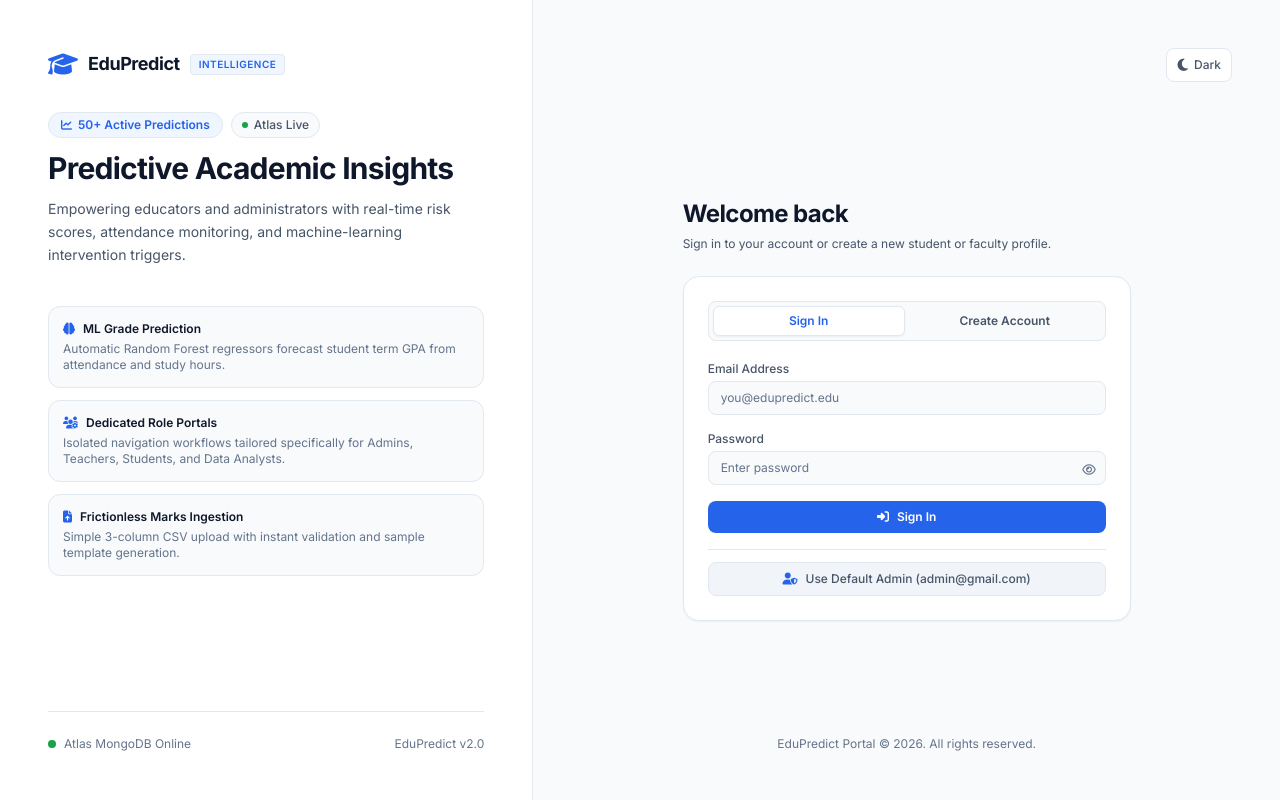
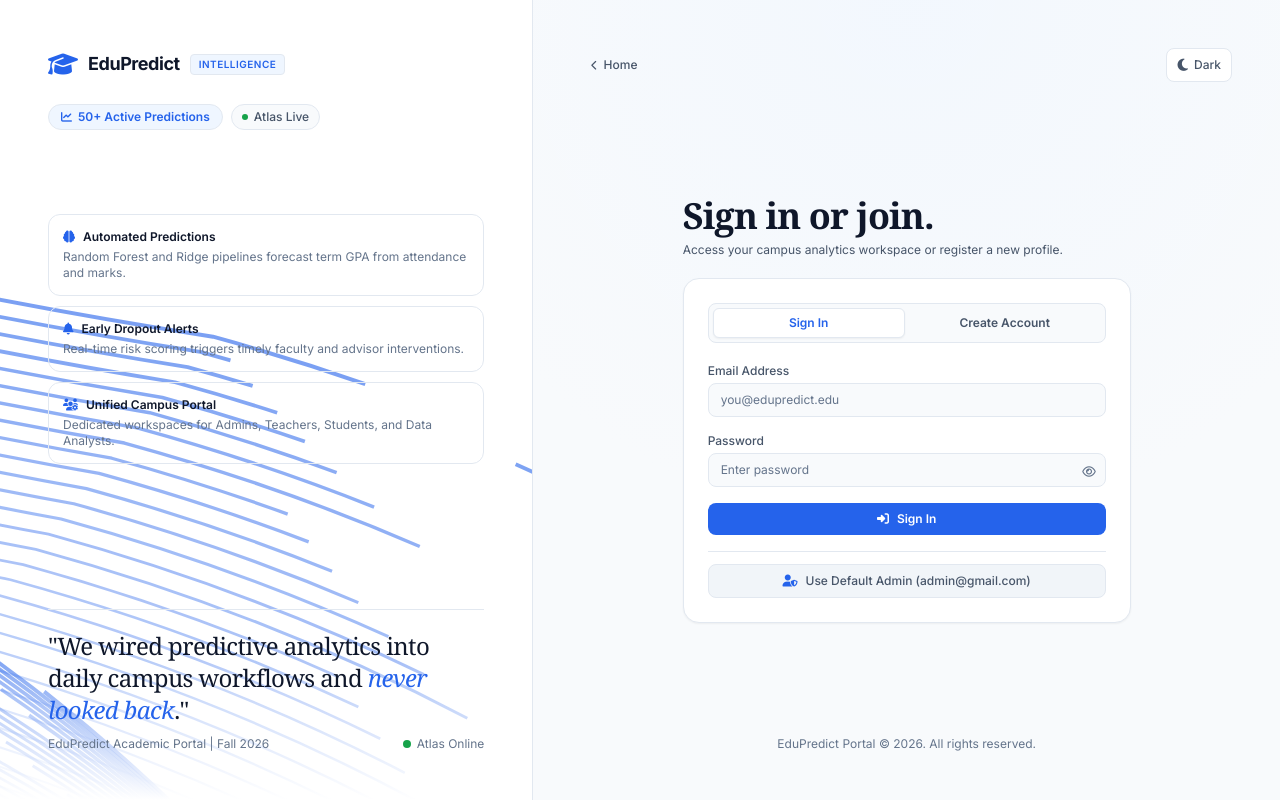
Before and after one commit to Konete326/EduPredict, a Django app: page /auth/ in a window 1280 px wide. Run offline with Django 5.2, Linux system fonts and the light colour scheme; some libraries are stand-ins or nearby versions.

Commit message:
Phase 73: Hirael Login-03 auth showcase, floating SVG paths & password strength meter

```diff
--- a/accounts/views.py
+++ b/accounts/views.py
@@ -38,7 +38,7 @@ def _get_live_stats():
     return get_cached("auth:live_stats", _fetch, ttl=60.0)
 
 
-def _render_auth(request, active_tab="login", login_email="", register_data=None):
+def _render_auth(request, active_tab="login", login_email="", register_data=None, pending_teacher_approval=False):
     stats = _get_live_stats()
     return render(
         request,
@@ -49,6 +49,7 @@ def _render_auth(request, active_tab="login", login_email="", register_data=None
             "login_email": login_email,
             "register_data": register_data or {},
             "live_predictions_count": stats.get("predictions_count", 50),
+            "pending_teacher_approval": bool(pending_teacher_approval),
         },
     )
 
@@ -147,7 +148,7 @@ def _handle_register(request):
             request,
             "Your teacher account was created and is waiting for Admin approval. You can sign in once an administrator approves it.",
         )
-        return _render_auth(request, active_tab="login", login_email=email)
+        return _render_auth(request, active_tab="login", login_email=email, pending_teacher_approval=True)
 
     session_user = serialize_session_user(user_doc)
     request.session["user"] = session_user
--- a/static/css/global.css
+++ b/static/css/global.css
@@ -194,6 +194,7 @@ html.theme-transitioning *::after {
   .ep-faq-panel { transition: none; }
   .ep-gradient-upload { animation: none; }
   .ep-drawer-panel { transition: none; }
+  .ep-auth-enter, .ep-floating-path, .ep-step-slide-next, .ep-step-slide-prev { animation: none; }
 }
 
 @media (min-width: 1024px) {
@@ -311,3 +312,28 @@ html.dark .ep-table-scroll-wrap {
 .is-drawer-open .ep-drawer-panel {
   transform: translateX(0);
 }
+@keyframes epAuthEnter {
+  from { opacity: 0; transform: translateY(10px); }
+  to { opacity: 1; transform: translateY(0); }
+}
+.ep-auth-enter {
+  animation: epAuthEnter 0.4s cubic-bezier(0.16, 1, 0.3, 1) both;
+}
+@keyframes epPathFlow {
+  from { stroke-dashoffset: 0; }
+  to { stroke-dashoffset: -380; }
+}
+.ep-floating-path {
+  stroke-dasharray: 260 120;
+  animation: epPathFlow var(--ep-path-dur, 24s) linear infinite;
+}
+@keyframes epStepSlideNext {
+  from { opacity: 0; transform: translateX(12px); }
+  to { opacity: 1; transform: translateX(0); }
+}
+@keyframes epStepSlidePrev {
+  from { opacity: 0; transform: translateX(-12px); }
+  to { opacity: 1; transform: translateX(0); }
+}
+.ep-step-slide-next { animation: epStepSlideNext 0.22s cubic-bezier(0.16, 1, 0.3, 1) both; }
+.ep-step-slide-prev { animation: epStepSlidePrev 0.22s cubic-bezier(0.16, 1, 0.3, 1) both; }
--- a/static/js/auth_wizard.js
+++ b/static/js/auth_wizard.js
@@ -93,8 +93,15 @@ function initAuthStepper() {
   }
 
   function showStep(target) {
+    const prevStep = currentStep;
     currentStep = Math.max(0, Math.min(steps.length - 1, target));
-    steps.forEach(function (el, idx) { el.classList.toggle('hidden', idx !== currentStep); });
+    steps.forEach(function (el, idx) {
+      el.classList.remove('ep-step-slide-next', 'ep-step-slide-prev');
+      const isActive = idx === currentStep;
+      el.classList.toggle('hidden', !isActive);
+      if (isActive && target > prevStep) el.classList.add('ep-step-slide-next');
+      else if (isActive && target < prevStep) el.classList.add('ep-step-slide-prev');
+    });
     triggers.forEach(function (btn, idx) {
       const ind = btn.querySelector('.ep-step-indicator');
       const state = idx < currentStep ? 'complete' : (idx === currentStep ? 'current' : 'upcoming');
@@ -159,4 +166,70 @@ function initAuthStepper() {
   showStep(0);
 }
 
-document.addEventListener('DOMContentLoaded', function () { initCapsLockListeners(); initAuthStepper(); });
+function initFloatingPaths() {
+  const container = document.getElementById('ep-floating-paths') || document.querySelector('[data-floating-paths]');
+  if (!container) return;
+  const svgNs = 'http://www.w3.org/2000/svg';
+  container.textContent = '';
+  [1, -1].forEach(function (position) {
+    const svg = document.createElementNS(svgNs, 'svg');
+    svg.setAttribute('class', 'pointer-events-none absolute inset-0 h-full w-full text-[var(--accent-primary)]');
+    svg.setAttribute('viewBox', '0 0 696 316');
+    svg.setAttribute('fill', 'none');
+    svg.setAttribute('preserveAspectRatio', 'xMidYMid slice');
+    for (let i = 0; i < 36; i++) {
+      const path = document.createElementNS(svgNs, 'path');
+      const xOff = i * 5 * position;
+      const yOff = i * 6;
+      const d = 'M-' + (380 - xOff) + ' -' + (189 + yOff) +
+        'C-' + (380 - xOff) + ' -' + (189 + yOff) + ' -' + (312 - xOff) + ' ' + (216 - yOff) + ' ' + (152 - xOff) + ' ' + (343 - yOff) +
+        'C' + (616 - xOff) + ' ' + (470 - yOff) + ' ' + (684 - xOff) + ' ' + (875 - yOff) + ' ' + (684 - xOff) + ' ' + (875 - yOff);
+      path.setAttribute('d', d);
+      path.setAttribute('stroke', 'currentColor');
+      path.setAttribute('stroke-width', String((0.5 + i * 0.03).toFixed(2)));
+      path.setAttribute('stroke-opacity', String((0.08 + i * 0.015).toFixed(3)));
+      path.setAttribute('class', 'ep-floating-path');
+      path.style.setProperty('--ep-path-dur', String(20 + (i % 7) * 3) + 's');
+      svg.appendChild(path);
+    }
+    container.appendChild(svg);
+  });
+}
+window.initFloatingPaths = initFloatingPaths;
+
+window.evaluatePasswordStrength = function (val) {
+  const s = typeof val === 'string' ? val : '';
+  if (s.length < 6) return { score: 0, label: 'Enter at least 6 characters' };
+  const checks = (s.length >= 8 ? 1 : 0) + (/[a-z]/.test(s) && /[A-Z]/.test(s) ? 1 : 0) + (/\d/.test(s) ? 1 : 0) + (/[^A-Za-z0-9]/.test(s) ? 1 : 0);
+  const score = Math.max(1, Math.min(4, checks || 1));
+  return { score: score, label: ['Enter at least 6 characters', 'Weak', 'Fair', 'Good', 'Strong'][score] };
+};
+
+function initPasswordStrengthMeter() {
+  const passInput = document.getElementById('reg-password');
+  const labelEl = document.getElementById('reg-password-strength-label');
+  const bars = Array.from(document.querySelectorAll('[data-strength-bar]'));
+  if (!passInput || !labelEl || !bars.length) return;
+  const palette = ['var(--border-subtle)', 'var(--status-danger)', 'var(--status-warning)', 'var(--accent-primary)', 'var(--status-success)'];
+  function update() {
+    const res = window.evaluatePasswordStrength(passInput.value);
+    const activeColor = palette[res.score] || palette[0];
+    bars.forEach(function (bar, idx) {
+      bar.style.backgroundColor = res.score >= (Number(bar.getAttribute('data-strength-bar')) || (idx + 1)) ? activeColor : 'var(--border-subtle)';
+    });
+    labelEl.textContent = res.label;
+    labelEl.style.color = res.score > 0 ? activeColor : 'var(--text-muted)';
+  }
+  passInput.addEventListener('input', update);
+  update();
+}
+window.initPasswordStrengthMeter = initPasswordStrengthMeter;
+
+function bootAuthWizard() {
+  initCapsLockListeners();
+  initAuthStepper();
+  initFloatingPaths();
+  initPasswordStrengthMeter();
+}
+if (document.readyState === 'loading') document.addEventListener('DOMContentLoaded', bootAuthWizard);
+else bootAuthWizard();
--- a/templates/accounts/auth.html
+++ b/templates/accounts/auth.html
@@ -51,73 +51,81 @@
   <link rel="stylesheet" href="{% static 'css/global.css' %}?v=17">
 </head>
 <body class="min-h-screen bg-[var(--bg-canvas)] text-[var(--text-primary)] antialiased">
-  <div class="min-h-screen grid grid-cols-1 lg:grid-cols-12">
-    <aside class="hidden lg:flex lg:col-span-5 xl:col-span-5 flex-col justify-between border-r border-[var(--border-subtle)] bg-[var(--bg-surface)] p-8 xl:p-12">
-      <div class="space-y-8">
-        <a href="{% url 'accounts:auth_view' %}" class="flex items-center gap-2.5 min-w-0">
+  <div data-slot="login" class="relative min-h-screen overflow-hidden bg-[var(--bg-canvas)] lg:grid lg:grid-cols-12">
+    <aside data-slot="login-aside" class="relative hidden lg:flex lg:col-span-5 xl:col-span-5 flex-col justify-between overflow-hidden border-r border-[var(--border-subtle)] bg-[var(--bg-surface)] p-8 xl:p-12">
+      <div id="ep-floating-paths" data-floating-paths class="pointer-events-none absolute inset-0 overflow-hidden" aria-hidden="true"></div>
+      <div class="pointer-events-none absolute inset-x-0 bottom-0 z-[1] h-36 bg-gradient-to-t from-[var(--bg-surface)] to-transparent" aria-hidden="true"></div>
+
+      <div class="ep-auth-enter relative z-10 space-y-6">
+        <a href="{% url 'accounts:auth_view' %}" class="inline-flex items-center gap-2.5 min-w-0">
           <i class="fa-solid fa-graduation-cap text-2xl text-[var(--accent-primary)] shrink-0" aria-hidden="true"></i>
           <span class="text-lg font-bold tracking-tight text-[var(--text-primary)]">EduPredict</span>
           <span class="rounded border border-[var(--border-subtle)] bg-[var(--accent-soft)] px-2 py-0.5 text-[10px] font-semibold uppercase tracking-wider text-[var(--accent-primary)]">Intelligence</span>
         </a>
-
-        <div class="space-y-3">
         <div class="flex flex-wrap items-center gap-2">
           <span class="inline-flex items-center gap-1.5 rounded-full border border-[var(--border-subtle)] bg-[var(--accent-soft)] px-3 py-1 text-xs font-semibold text-[var(--accent-primary)]">
             <i class="fa-solid fa-chart-line text-[11px]" aria-hidden="true"></i>
-              <span>{{ live_predictions_count|default:"50" }}+ Active Predictions</span>
+            <span>{{ live_predictions_count|default:'50' }}+ Active Predictions</span>
           </span>
           <span class="inline-flex items-center gap-1.5 rounded-full border border-[var(--border-subtle)] bg-[var(--bg-canvas)] px-2.5 py-1 text-xs font-medium text-[var(--text-secondary)]">
             <span class="h-1.5 w-1.5 rounded-full bg-[var(--status-success)]"></span>
             <span>Atlas Live</span>
           </span>
         </div>
-          <h2 class="text-3xl font-bold tracking-tight text-[var(--text-primary)]">Predictive Academic Insights</h2>
-          <p class="text-sm leading-relaxed text-[var(--text-secondary)]">Empowering educators and administrators with real-time risk scores, attendance monitoring, and machine-learning intervention triggers.</p>
       </div>
 
-        <div class="space-y-3 pt-2">
-          <div class="rounded-xl border border-[var(--border-subtle)] bg-[var(--bg-canvas)] p-3.5 space-y-1">
+      <div class="ep-auth-enter relative z-10 space-y-2.5 my-auto py-6">
+        <div class="rounded-xl border border-[var(--border-subtle)] bg-[var(--bg-canvas)]/90 p-3.5 space-y-1">
           <div class="flex items-center gap-2 text-xs font-semibold text-[var(--text-primary)]">
-              <i class="fa-solid fa-brain text-[var(--accent-primary)]"></i>
-              <span>ML Grade Prediction</span>
+            <i class="fa-solid fa-brain text-[var(--accent-primary)]" aria-hidden="true"></i>
+            <span>Automated Predictions</span>
           </div>
-            <p class="text-xs text-[var(--text-muted)]">Automatic Random Forest regressors forecast student term GPA from attendance and study hours.</p>
+          <p class="text-xs text-[var(--text-muted)]">Random Forest and Ridge pipelines forecast term GPA from attendance and marks.</p>
         </div>
-
-          <div class="rounded-xl border border-[var(--border-subtle)] bg-[var(--bg-canvas)] p-3.5 space-y-1">
+        <div class="rounded-xl border border-[var(--border-subtle)] bg-[var(--bg-canvas)]/90 p-3.5 space-y-1">
           <div class="flex items-center gap-2 text-xs font-semibold text-[var(--text-primary)]">
-              <i class="fa-solid fa-users-gear text-[var(--accent-primary)]"></i>
-              <span>Dedicated Role Portals</span>
+            <i class="fa-solid fa-bell text-[var(--accent-primary)]" aria-hidden="true"></i>
+            <span>Early Dropout Alerts</span>
           </div>
-            <p class="text-xs text-[var(--text-muted)]">Isolated navigation workflows tailored specifically for Admins, Teachers, Students, and Data Analysts.</p>
+          <p class="text-xs text-[var(--text-muted)]">Real-time risk scoring triggers timely faculty and advisor interventions.</p>
         </div>
-
-          <div class="rounded-xl border border-[var(--border-subtle)] bg-[var(--bg-canvas)] p-3.5 space-y-1">
+        <div class="rounded-xl border border-[var(--border-subtle)] bg-[var(--bg-canvas)]/90 p-3.5 space-y-1">
           <div class="flex items-center gap-2 text-xs font-semibold text-[var(--text-primary)]">
-              <i class="fa-solid fa-file-arrow-up text-[var(--accent-primary)]"></i>
-              <span>Frictionless Marks Ingestion</span>
+            <i class="fa-solid fa-users-gear text-[var(--accent-primary)]" aria-hidden="true"></i>
+            <span>Unified Campus Portal</span>
           </div>
-            <p class="text-xs text-[var(--text-muted)]">Simple 3-column CSV upload with instant validation and sample template generation.</p>
-          </div>
+          <p class="text-xs text-[var(--text-muted)]">Dedicated workspaces for Admins, Teachers, Students, and Data Analysts.</p>
         </div>
       </div>
 
-      <div class="pt-6 border-t border-[var(--border-subtle)] flex items-center justify-between text-xs text-[var(--text-muted)]">
-        <div class="flex items-center gap-2">
+      <figure class="ep-auth-enter relative z-10 mt-auto space-y-2.5 border-t border-[var(--border-subtle)] pt-5">
+        <blockquote class="font-serif text-xl xl:text-2xl leading-snug tracking-tight text-[var(--text-primary)]">
+          "We wired predictive analytics into daily campus workflows and <span class="italic text-[var(--accent-primary)]">never looked back</span>."
+        </blockquote>
+        <figcaption class="flex items-center justify-between gap-2 text-xs text-[var(--text-muted)]">
+          <span>{{ portal_institution_name|default:"EduPredict Academic Portal" }} | {{ portal_current_term|default:"Fall 2026" }}</span>
+          <span class="inline-flex items-center gap-1.5 shrink-0">
             <span class="h-2 w-2 rounded-full {% if db_connected %}bg-[var(--status-success)]{% else %}bg-[var(--status-warning)]{% endif %}"></span>
-          <span>{% if db_connected %}Atlas MongoDB Online{% else %}Offline Mode{% endif %}</span>
-        </div>
-        <span>EduPredict v2.0</span>
-      </div>
+            <span>{% if db_connected %}Atlas Online{% else %}Offline{% endif %}</span>
+          </span>
+        </figcaption>
+      </figure>
     </aside>
 
-    <main class="col-span-12 lg:col-span-7 xl:col-span-7 flex flex-col justify-between p-4 sm:p-8 xl:p-12">
-      <div class="flex items-center justify-between gap-3">
+    <main data-slot="login-main" class="relative col-span-12 lg:col-span-7 xl:col-span-7 flex min-h-screen flex-col justify-between p-4 sm:p-8 xl:p-12 overflow-hidden">
+      <div class="pointer-events-none absolute inset-0 z-0 opacity-60" style="background: radial-gradient(circle at 50% 0%, var(--accent-soft), transparent 60%);" aria-hidden="true"></div>
+
+      <div class="relative z-10 flex items-center justify-between gap-3">
+        <div class="flex items-center gap-3">
+          <a data-slot="login-home" href="{% url 'accounts:auth_view' %}" class="inline-flex items-center gap-1.5 rounded-lg px-2.5 py-1.5 text-xs font-medium text-[var(--text-secondary)] hover:bg-[var(--bg-surface)] hover:text-[var(--text-primary)] transition-colors">
+            <i class="fa-solid fa-chevron-left text-[10px]" aria-hidden="true"></i>
+            <span>Home</span>
+          </a>
           <div class="flex lg:hidden items-center gap-2">
-          <i class="fa-solid fa-graduation-cap text-xl text-[var(--accent-primary)]"></i>
-          <span class="text-base font-semibold text-[var(--text-primary)]">EduPredict</span>
+            <i class="fa-solid fa-graduation-cap text-lg text-[var(--accent-primary)]" aria-hidden="true"></i>
+            <span class="text-sm font-semibold text-[var(--text-primary)]">EduPredict</span>
           </div>
-        <div class="hidden lg:block"></div>
+        </div>
         <div class="flex items-center gap-2">
           <div class="inline-flex lg:hidden items-center gap-1.5 rounded-lg border border-[var(--border-subtle)] bg-[var(--bg-surface)] px-2.5 py-1 text-xs text-[var(--text-secondary)]">
             <span class="h-2 w-2 rounded-full {% if db_connected %}bg-[var(--status-success)]{% else %}bg-[var(--status-warning)]{% endif %}"></span>
@@ -131,11 +139,21 @@
         </div>
       </div>
 
-      <div class="w-full max-w-md mx-auto py-8 sm:py-12 space-y-6">
+      <div data-slot="login-panel" class="relative z-10 w-full max-w-md mx-auto py-6 sm:py-8 space-y-5">
         {% with current_tab=active_tab|default:"login" %}
-        <div class="space-y-1.5">
-          <h1 class="text-2xl font-bold tracking-tight text-[var(--text-primary)]">Welcome back</h1>
-          <p class="text-xs text-[var(--text-secondary)]">Sign in to your account or create a new student or faculty profile.</p>
+        <div data-slot="login-header" class="ep-auth-enter space-y-1.5">
+          <h1 class="font-serif text-3xl sm:text-4xl font-semibold tracking-tight text-[var(--text-primary)]">Sign in or join.</h1>
+          <p class="text-xs text-[var(--text-secondary)]">Access your campus analytics workspace or register a new profile.</p>
+        </div>
+
+        <div id="teacher-pending-status-card" data-pending-approval-card class="{% if not pending_teacher_approval %}hidden {% endif %}rounded-xl border border-[var(--status-warning)]/40 bg-[var(--bg-surface)] p-4 space-y-1.5 shadow-sm">
+          <div class="flex items-center gap-2 text-xs font-semibold text-[var(--text-primary)]">
+            <i class="fa-solid fa-hourglass-half text-[var(--status-warning)]" aria-hidden="true"></i>
+            <span>Account Created — Awaiting Admin Approval</span>
+          </div>
+          <p class="text-xs text-[var(--text-secondary)]">
+            Your faculty profile{% if pending_teacher_email %} (<span class="font-medium text-[var(--text-primary)]">{{ pending_teacher_email }}</span>){% endif %} is queued for verification. You can sign in as soon as an administrator approves your request.
+          </p>
         </div>
 
         <div class="rounded-2xl border border-[var(--border-subtle)] bg-[var(--bg-surface)] p-6 shadow-sm space-y-5">
@@ -275,6 +293,15 @@
                   </div>
                 </div>
               </div>
+              <div id="reg-password-strength" data-password-strength class="space-y-1">
+                <div class="grid grid-cols-4 gap-1.5">
+                  <div data-strength-bar="1" class="h-1.5 rounded-full bg-[var(--border-subtle)] transition-colors"></div>
+                  <div data-strength-bar="2" class="h-1.5 rounded-full bg-[var(--border-subtle)] transition-colors"></div>
+                  <div data-strength-bar="3" class="h-1.5 rounded-full bg-[var(--border-subtle)] transition-colors"></div>
+                  <div data-strength-bar="4" class="h-1.5 rounded-full bg-[var(--border-subtle)] transition-colors"></div>
+                </div>
+                <p id="reg-password-strength-label" class="text-[11px] font-medium text-[var(--text-muted)]">Enter at least 6 characters</p>
+              </div>
               <div id="wizard-review-summary" class="rounded-lg border border-[var(--border-subtle)] bg-[var(--bg-canvas)] p-3"></div>
             </div>
 
@@ -297,7 +324,7 @@
         {% endwith %}
       </div>
 
-      <div class="text-center text-xs text-[var(--text-muted)]">
+      <div class="relative z-10 text-center text-xs text-[var(--text-muted)]">
         <span>EduPredict Portal &copy; 2026. All rights reserved.</span>
       </div>
     </main>
```
Also changed, not shown: panels/test_phase73.py (added, +136 -0 lines), .agents/git-sync.md. Lines whose indentation alone changed are shown as unchanged.
